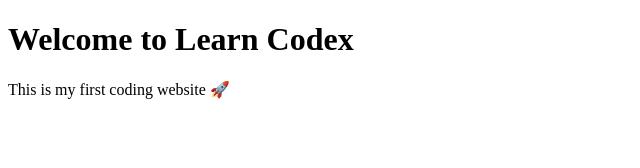
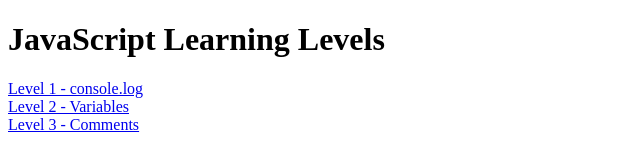
Before and after one commit to Mamaci2018/Codexers, a plain HTML site: page index.html in a window 1280 px wide. Shown: the whole page, without its empty margins (0-640 px from the left). Drawn offline with Linux system fonts and the light colour scheme.

Commit message:
Update heading and add links for learning levels

```diff
--- a/index.html
+++ b/index.html
@@ -4,7 +4,11 @@
   <title>Learn Codex</title>
 </head>
 <body>
-  <h1>Welcome to Learn Codex</h1>
-  <p>This is my first coding website 🚀</p>
+  <h1>JavaScript Learning Levels</h1>
+
+  <a href="level1.html">Level 1 - console.log</a><br>
+  <a href="level2.html">Level 2 - Variables</a><br>
+  <a href="level3.html">Level 3 - Comments</a>
+
 </body>
 </html>
```
